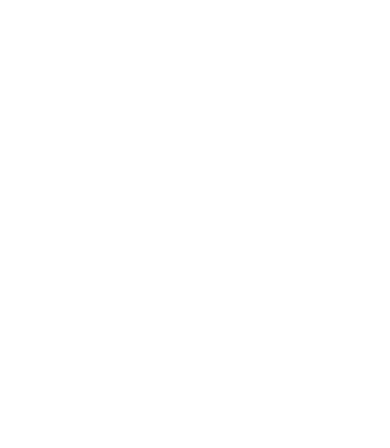
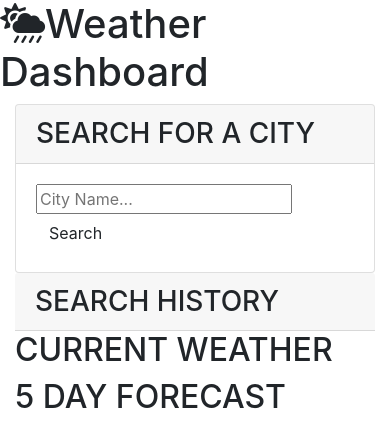
Before and after one commit to mar-ramg/5-Day-Weather-Forecast, a plain HTML site: page index.html in a window 390 px wide. Drawn offline with nearby package versions, Linux system fonts and the light colour scheme.

Commit message:
Added sections in the body oof the HTML

```diff
--- a/index.html
+++ b/index.html
@@ -16,15 +16,39 @@
 </head>
 
 <body>
+<main>
 
+    <header class="title">
+        <h1 class="app-title"><i class="fas fa-cloud-sun-rain"></iclass></i>Weather Dashboard</h1>
+    </header>
 
+    <section class="col-12 col-sm-12 col-md-4 float-left">
+        <div class="card">
+            <h3 class="card-header text-uppercase">Search For A City</h3>
+            <div id="user-form" class="card-body">
+                <input type="text" id="myInput" placeholder="City Name..."/>
+                <button class="btn" id="searchBtn">Search</button>
+            </div>
+        </div>
 
+        <div class="card-history">
+            <h3 class="card-header text-uppercase">Search History</h3>
+        </div>
+    </section>
 
+    <section class="col-12 col-sm-12 col-md-8 float-right">
+        <div>
+            <h2 class="subtitle text-uppercase">Current Weather</h2>
+            <div class="city"></div>
+        </div>
 
+        <div>
+            <h2 class="subtitle text-uppercase">5 Day Forecast</h2>
+            <div class="five-day"></div>
+        </div>
+    </section>
 
-
-
-
+</main>
 
     <!--JQuery-->
     <script src="https://cdnjs.cloudflare.com/ajax/libs/jquery/3.2.1/jquery.min.js"></script>
```
